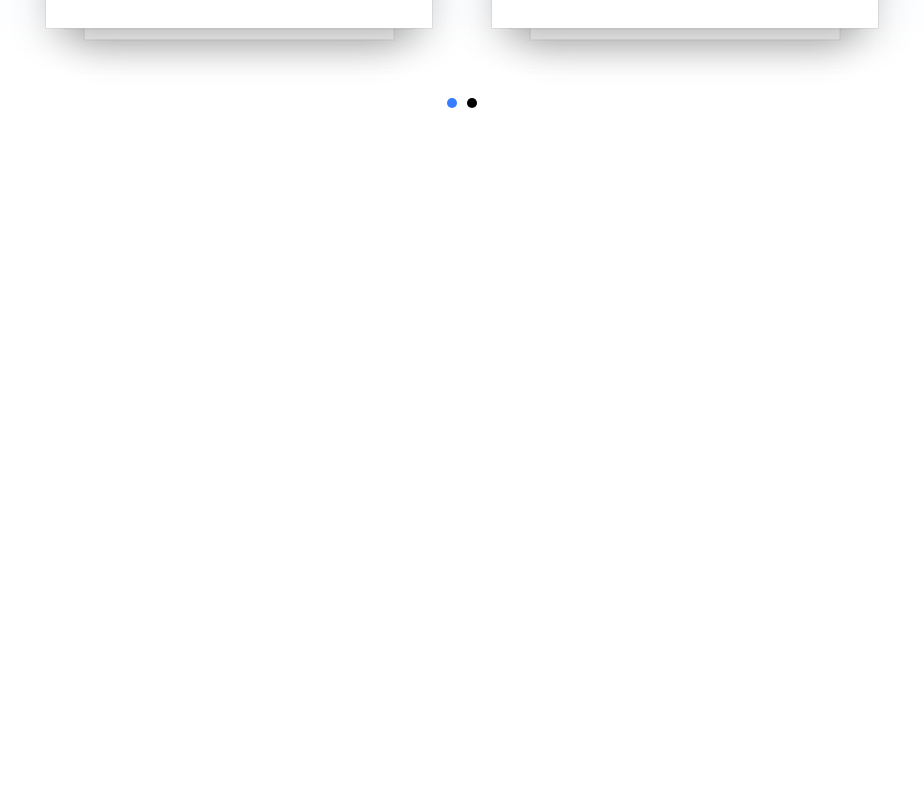
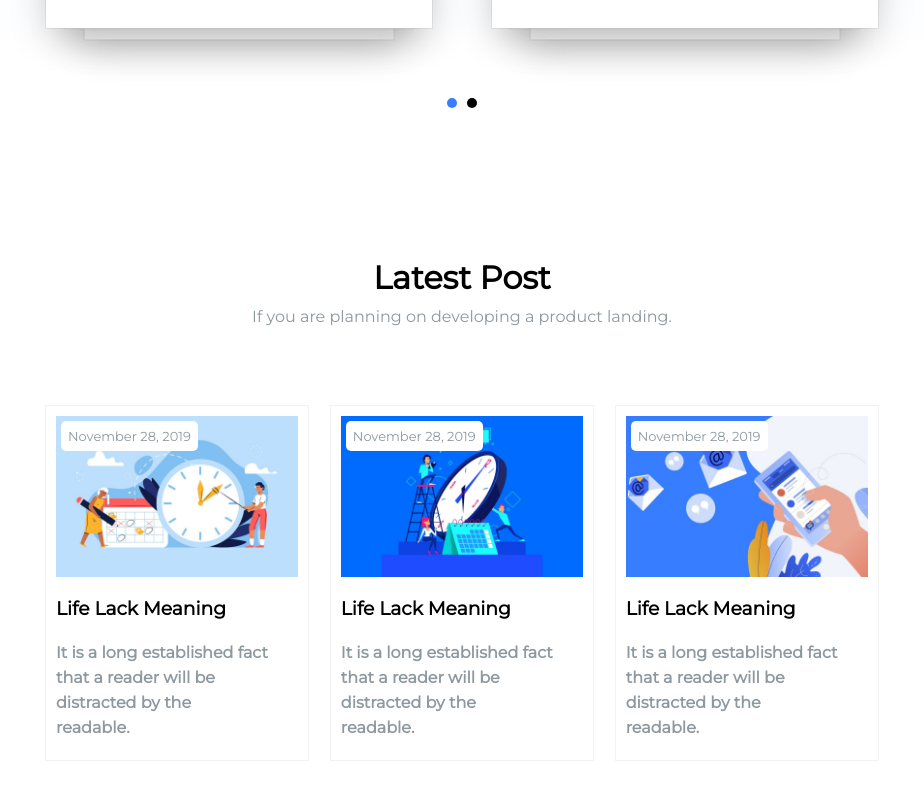
Before and after one commit to Alex12012000/proj-html-vuejs, a Vue app: page / in a window 1280 px wide. Shown: the part 2886-3686 px from the top of the page, without its empty margins (178-1102 px from the left). Before the commit the page ends 3144 px from the top, so only its background shows below. Built offline with nearby package versions, Linux system fonts and the light colour scheme.

Commit message:
LastPost

```diff
--- a/src/App.vue
+++ b/src/App.vue
@@ -9,19 +9,21 @@
       <MainFeatures/>
       <PopularFeatures/>
       <TestimonialSection/>
+      <LastPosts/>
     </main>
     <!-- Footer con props per voci menu -->
   </div>
 </template>
 
 <script>
-// import TestimonialSection from './components/TestimonialSection.vue'
+// import LastPosts from './components/LastPosts.vue'
 import PageHeader from './components/PageHeader.vue'
 import PageJumbotron from './components/PageJumbotron.vue'
 import MarketingCards from './components/MarketingCards.vue'
 import MainFeatures from './components/MainFeatures.vue'
 import PopularFeatures from './components/PopularFeatures.vue'
 import TestimonialSection from './components/TestimonialSection.vue'
+import LastPosts from './components/LastPosts.vue'
 
 export default {
   name: 'App',
@@ -31,7 +33,8 @@ export default {
     MarketingCards,
     MainFeatures,
     PopularFeatures,
-    TestimonialSection
+    TestimonialSection,
+    LastPosts
 
   },
   data() {
--- /dev/null
+++ b/src/components/LastPosts.vue
@@ -0,0 +1,94 @@
+<template>
+    <section>
+        <div class="container">
+            <div class="section-header">
+                <h2>Latest Post</h2>
+                <span>If you are planning on developing a product landing.</span>
+            </div>
+            <div class="cards">
+                <div class="col">
+                    <div class="card">
+                        <img src="../assets/img/19.jpg" alt="">
+                        <h3>Life Lack Meaning</h3>
+                        <p>It is a long established fact that a reader will be distracted by the readable.</p>
+                    </div>
+                    <div class="tag">
+                        <span>November 28, 2019</span>
+                    </div>
+                </div>
+                <div class="col">
+                    <div class="card">
+                        <img src="../assets/img/18.jpg" alt="">
+                        <h3>Life Lack Meaning</h3>
+                        <p>It is a long established fact that a reader will be distracted by the readable.</p>
+                    </div>
+                    <div class="tag">
+                        <span>November 28, 2019</span>
+                    </div>
+                </div>
+                <div class="col">
+                    <div class="card">
+                        <img src="../assets/img/17.jpg" alt="">
+                        <h3>Life Lack Meaning</h3>
+                        <p>It is a long established fact that a reader will be distracted by the readable.</p>
+                    </div>
+                    <div class="tag">
+                        <span>November 28, 2019</span>
+                    </div>
+                </div>
+            </div>
+        </div>
+    </section>
+</template>
+<script>
+export default {
+    name: 'LastPosts'
+}
+</script>
+<style lang="scss" scoped>
+@import '../style/vars.scss';
+
+    .section-header {
+        text-align: center;
+        margin-bottom: 80px;
+        h2 {
+            margin: 10px 0;
+        }
+        span {
+            color: $sub_text;
+        }
+    }
+
+    .cards {
+        display: flex;
+        justify-content: space-between;
+        .col {
+            width: calc((100% / 3) - 15px);
+            position: relative;
+            .card {
+                padding: 10px;
+                box-shadow: rgba(0, 0, 0, 0.05) 0px 0px 0px 1px;
+                h3 {
+                    margin: 20px 0;
+                }
+                p {
+                    padding-right: 30px;
+                    margin-bottom: 10px;
+                    line-height: 25px;
+                }
+            }
+
+            .tag {
+                position: absolute;
+                top: 15px;
+                left: 15px;
+                padding: 7px;
+                border-radius: 5px;
+                background-color: white;
+                font-size: 13px;
+                color: $sub_text;
+            }
+        }
+    }
+
+</style>
```
